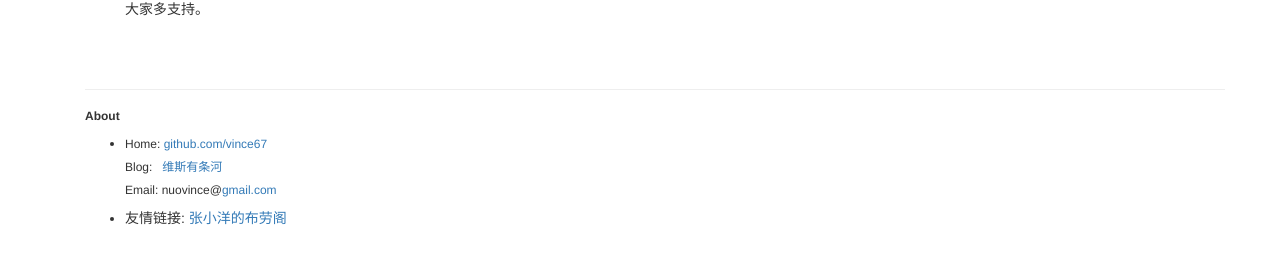
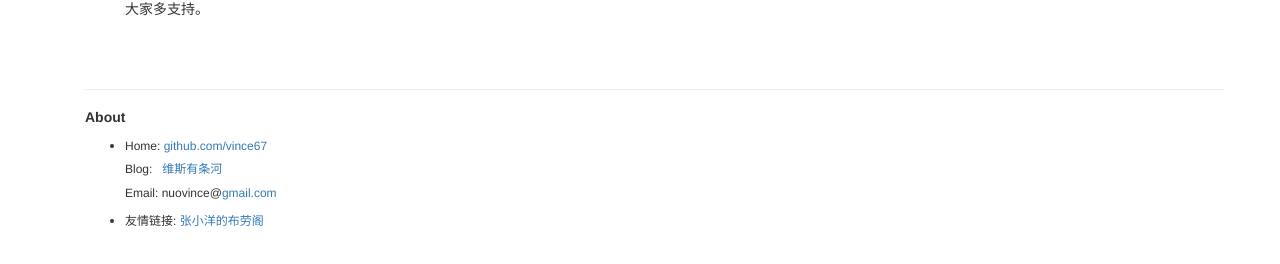
Before and after one commit to vince67/vince67.github.io, a Jekyll site: the page built from _posts/2014-02-25-how_to_build_this_site.html, in a window 1280 px wide. Shown: the part 633-897 px from the top of the page. Built offline with Jekyll 4.4.1, drawn with Linux system fonts in a browser that asks for light colours; nearby versions of some CDN libraries.

Commit message:
Update default.html

```diff
--- a/_layouts/default.html
+++ b/_layouts/default.html
@@ -20,7 +20,7 @@
             <div class="span4">
                 <br /><br />
                 <hr />
-                <h6  align="left" ><strong>About</strong></h6>
+                <h5  align="left" ><strong>About</strong></h5>
                 <ul>
                     <li>
                         <h6>Home:&nbsp;<a href="http://github.com/vince67/">github.com/vince67</a></h6>
@@ -28,7 +28,7 @@
                         <h6>Email:&nbsp;nuovince@<a href="https://gmail.com">gmail.com</a></h6>
                     </li>
                     <li>
-                        <h5>友情链接:&nbsp;<a href="http://zhangxiaoyang.me/">张小洋的布劳阁</a></h5>
+                        <h6>友情链接:&nbsp;<a href="http://zhangxiaoyang.me/">张小洋的布劳阁</a></h6>
                     </li>
                 </ul>
             </div>
```
